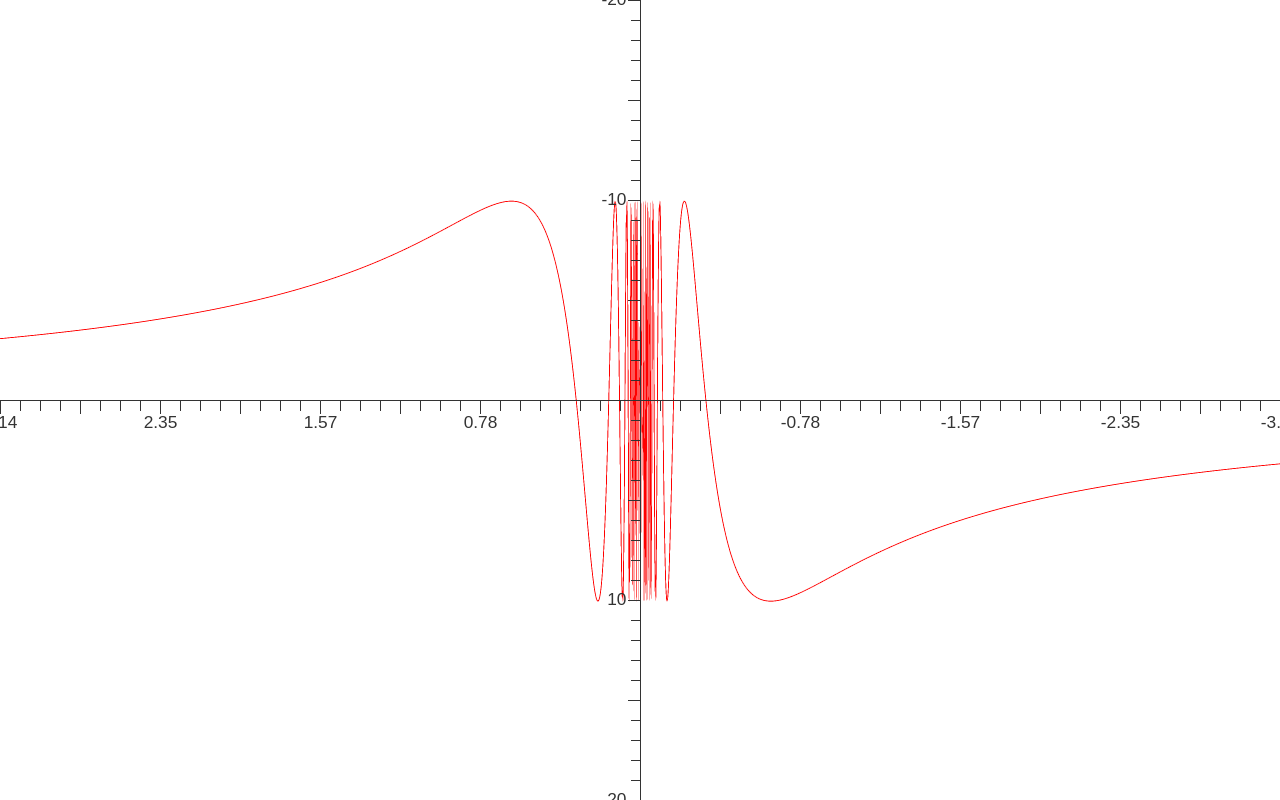
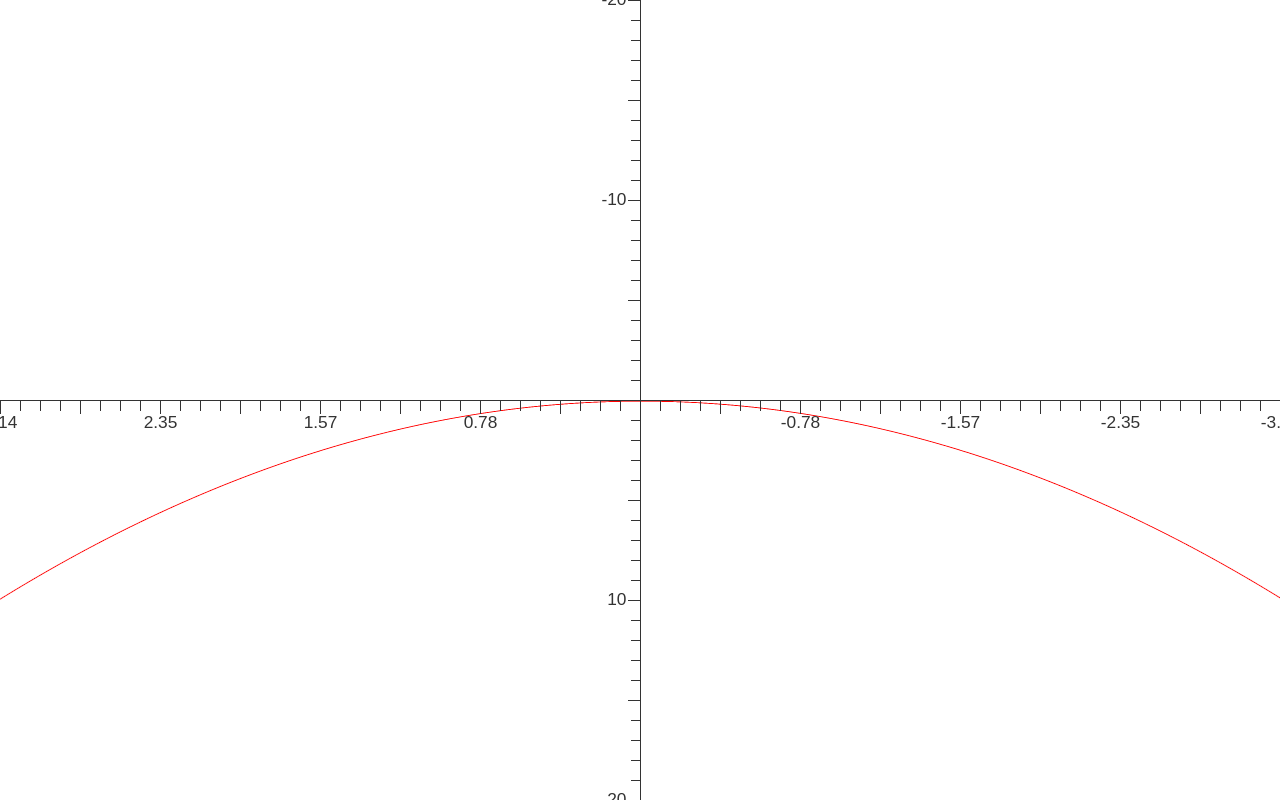
Before and after one commit to pheneco/graph, a plain HTML site: page index.html in a window 1280 px wide. Drawn offline with Linux system fonts and the light colour scheme.

Commit message:
Fixed y-axis inversion in fast rendering

```diff
--- a/graph.js
+++ b/graph.js
@@ -52,7 +52,7 @@ _g.g = (_g.graph = {
                 height = ctx.canvas.height-(2*PADDING_TOP),
                 left   = PADDING_LEFT+0.5,
                 top    = PADDING_TOP +0.5;
-                scaleY = y=>height*((-y/LABEL_RANGE_Y)+origin.y)+top,
+                scaleY = y=>height*((y/LABEL_RANGE_Y)+origin.y)+top,
                 scaleX = x=>width*((x/LABEL_RANGE_X)+origin.x)+left,
                 invY   = y=>(origin.y-(y-top)/height)*LABEL_RANGE_Y,
                 invX   = x=>(origin.x-(x-left)/width)*LABEL_RANGE_X;
@@ -206,6 +206,7 @@ changes: [
     ["g0.1.0.0014","Jul 13, 2018","Adjusted default sampling"],
     ["g0.1.0.0015","Jul 13, 2018","Added mouse dragging"],
     ["g0.1.0.0016","Jul 13, 2018","Cleanup/optimization"],
-    ["g0.1.0.0017","Jul 13, 2018","Use quick draw method when dragging"]
+	["g0.1.0.0017","Jul 13, 2018","Use quick draw method when dragging"],
+    ["g0.1.0.0018","Jul 21, 2018","Fixed y-axis inversion in fast rendering"]
 ]
 });
--- a/index.html
+++ b/index.html
@@ -19,8 +19,8 @@
         var ctx		= graph.getContext("2d");
         _g.graph.render(
             ctx,
-			//x=>x,
-        	x=>10*Math.sin(1/x),
+			x=>x**2,
+        	//x=>10*Math.sin(1/x),
 			//x=>5*Math.sin((x*5)**3)*Math.sin(x*5),
             {
                 axisRangeX:[-1*Math.PI,Math.PI],
```
